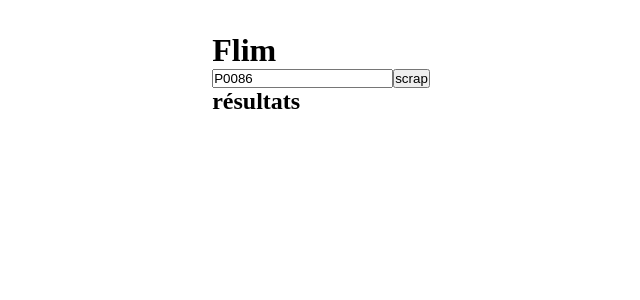
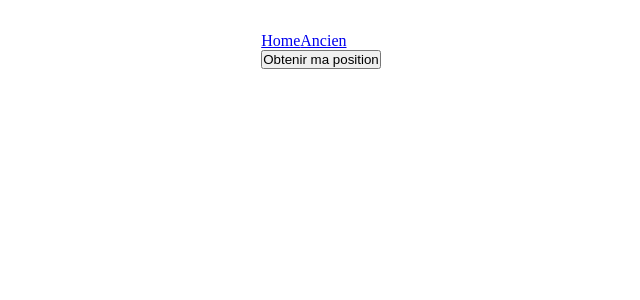
Before and after one commit to pierredelattre/flim, a Vue app in the folder frontend/: page / in a window 1280 px wide. Shown: the top 300 px of the page, without its empty margins (319-959 px from the left). Built offline with nearby package versions, Linux system fonts and the light colour scheme.

Commit message:
Refactor project structure: update CSS file paths, remove unused styles, and implement geolocation functionality in Home and CinemaMovies views.

```diff
--- a/frontend/index.html
+++ b/frontend/index.html
@@ -5,7 +5,7 @@
     <link rel="icon" href="/favicon.ico">
     <meta name="viewport" content="width=device-width, initial-scale=1.0">
     <title>Flim - Séances ciné autour de toi</title>
-    <link rel="stylesheet" href="main.css">
+    <link rel="stylesheet" href="./src/styles/main.css">
   </head>
   <body>
     <div id="app"></div>
--- a/frontend/src/App.vue
+++ b/frontend/src/App.vue
@@ -1,58 +1,11 @@
 <script setup>
-import { ref } from "vue"
 
-const departement = ref("P0086")
-
-const results = ref([])
-
-async function scrape() {
-  if (!departement.value) {
-    alert("Merci de remplir tous les champs !")
-    return
-  }
-
-  const res = await fetch("http://127.0.0.1:8000/scrape", {
-    method: "POST",
-    headers: { "Content-Type": "application/x-www-form-urlencoded" },
-    body: new URLSearchParams({
-      departement_id: departement.value
-    })
-  })
-  const data = await res.json()
-  if (data.success) {
-    results.value = data.data
-  } else {
-    alert("Erreur: " + data.error)
-  }
-}
 </script>
 
 <template>
   <div>
-    <h1>Flim</h1>
-    <input v-model="departement" placeholder="Département" />
-    <button @click="scrape">scrap</button>
-
-    <h2>résultats</h2>
-    <div id="results" v-if="results.length">
-      <div class="result__movie" v-for="(res, index) in results" :key="index">
-        <img :src="res.urlPoster" :alt="res.title">
-        <p>{{ res.title }}</p>
-        <p>{{ res.director }}</p>
-        <p>{{ res.runtime }}</p>
-        <!-- <div class="showtime" v-for="(showtime, index) in res.showtimes" :key="index">
-          <p>{{ showtime.startsAt }}</p>
-          <p>{{ showtime.diffusionVersion }}</p>
-          <a :href="showtime.reservation_url">Réserver séance</a>
-        </div> -->
-
-        <!-- v-if si startsAt déjà passé ou pas, si oui ne pas afficher -->
-        <div class="showtime">
-          <p>{{ res.showtimes[0].startsAt }}</p>
-          <p>{{ res.showtimes[0].diffusionVersion }}</p>
-          <a :href="res.showtimes[0].reservation_url">Réserver séance</a>
-        </div>
-      </div>
-    </div>
+    <router-link to="/">Home</router-link>
+    <router-link to="/cinema-movies">Ancien</router-link>
+    <router-view></router-view>
   </div>
 </template>
--- /dev/null
+++ b/frontend/src/composables/geoloc.js
@@ -0,0 +1,25 @@
+import { ref } from 'vue';
+
+export function useGeolocation() {
+  const position = ref({ lat: null, lng: null });
+  const error = ref(null);
+
+  const getPosition = () => {
+    if (!navigator.geolocation) {
+      error.value = "Géolocalisation non supportée";
+      return;
+    }
+
+    navigator.geolocation.getCurrentPosition(
+      (pos) => {
+        position.value.lat = pos.coords.latitude;
+        position.value.lng = pos.coords.longitude;
+      },
+      (err) => {
+        error.value = err.message;
+      }
+    );
+  };
+
+  return { position, error, getPosition };
+}
--- a/frontend/src/main.js
+++ b/frontend/src/main.js
@@ -2,8 +2,6 @@ import { createApp } from 'vue'
 import App from './App.vue'
 import router from './router'
 
-const app = createApp(App)
-
-app.use(router)
-
-app.mount('#app')
+createApp(App)
+  .use(router)
+  .mount('#app');
--- a/frontend/src/router/index.js
+++ b/frontend/src/router/index.js
@@ -1,8 +1,13 @@
 import { createRouter, createWebHistory } from 'vue-router'
+import Home from '@/views/Home.vue';
+import CinemaMovies from '@/views/CinemaMovies.vue';
 
 const router = createRouter({
   history: createWebHistory(import.meta.env.BASE_URL),
-  routes: [],
+  routes: [
+    { path: '/', name: 'Home', component: Home },
+    { path: '/cinema-movies', name: 'CinemaMovies', component: CinemaMovies },
+  ],
 })
 
 export default router
--- /dev/null
+++ b/frontend/src/views/CinemaMovies.vue
@@ -0,0 +1,62 @@
+<script setup>
+import { ref } from "vue"
+
+const departement = ref("P0086")
+
+const results = ref([])
+
+async function scrape() {
+  if (!departement.value) {
+    alert("Merci de remplir tous les champs !")
+    return
+  }
+
+  const res = await fetch("http://127.0.0.1:8000/scrape", {
+    method: "POST",
+    headers: { "Content-Type": "application/x-www-form-urlencoded" },
+    body: new URLSearchParams({
+      departement_id: departement.value
+    })
+  })
+  const data = await res.json()
+  if (data.success) {
+    results.value = data.data
+  } else {
+    alert("Erreur: " + data.error)
+  }
+}
+</script>
+
+<template>
+  <div>
+    <h1>Flim</h1>
+    <input v-model="departement" placeholder="Département" />
+    <button @click="scrape">scrap</button>
+
+    <h2>résultats</h2>
+    <div id="results" v-if="results.length">
+      <div class="result__movie" v-for="(res, index) in results" :key="index">
+        <img :src="res.urlPoster" :alt="res.title">
+        <p>{{ res.title }}</p>
+        <p>{{ res.director }}</p>
+        <p>{{ res.runtime }}</p>
+        <!-- <div class="showtime" v-for="(showtime, index) in res.showtimes" :key="index">
+          <p>{{ showtime.startsAt }}</p>
+          <p>{{ showtime.diffusionVersion }}</p>
+          <a :href="showtime.reservation_url">Réserver séance</a>
+        </div> -->
+
+        <!-- v-if si startsAt déjà passé ou pas, si oui ne pas afficher -->
+        <div class="showtime">
+          <p>{{ res.showtimes[0].startsAt }}</p>
+          <p>{{ res.showtimes[0].diffusionVersion }}</p>
+          <a :href="res.showtimes[0].reservation_url">Réserver séance</a>
+        </div>
+      </div>
+    </div>
+  </div>
+</template>
+
+<script>
+export default {};
+</script>
--- /dev/null
+++ b/frontend/src/views/Home.vue
@@ -0,0 +1,24 @@
+
+<script setup>
+import { useGeolocation } from '@/composables/geoloc.js';
+const { position, error, getPosition } = useGeolocation();
+</script>
+
+<template>
+  <div>
+    <button @click="getPosition">Obtenir ma position</button>
+
+    <div v-if="position.lat && position.lng">
+      <p>Latitude: {{ position.lat }}</p>
+      <p>Longitude: {{ position.lng }}</p>
+    </div>
+
+    <div v-if="error">
+      <p style="color:red">{{ error }}</p>
+    </div>
+  </div>
+</template>
+
+<script>
+export default {};
+</script>
```
Also changed, not shown: frontend/src/styles/main.css (renamed from frontend/main.css).
